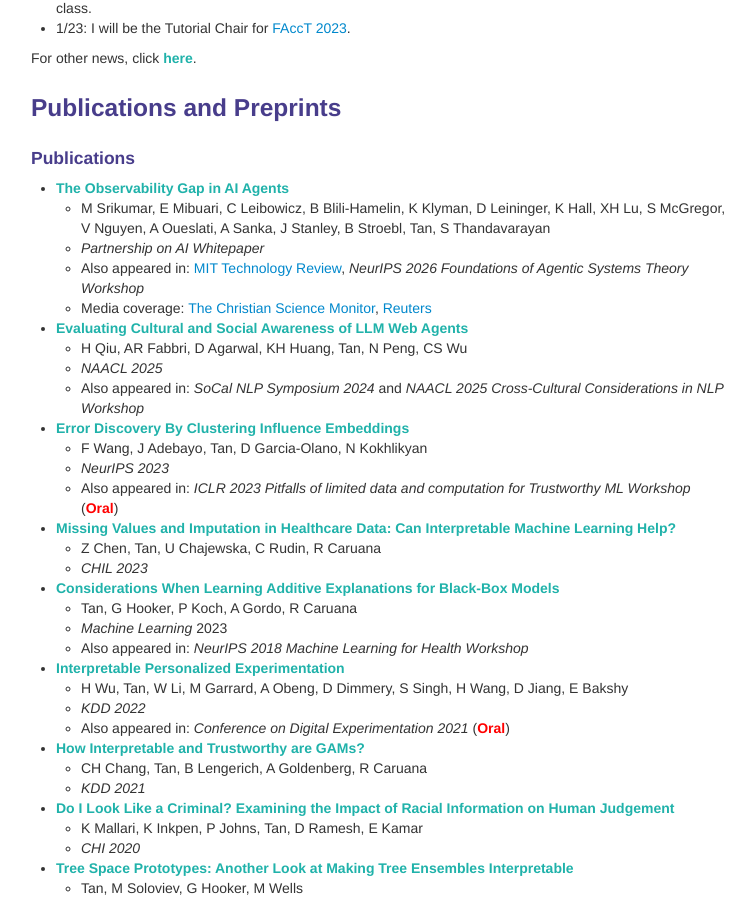
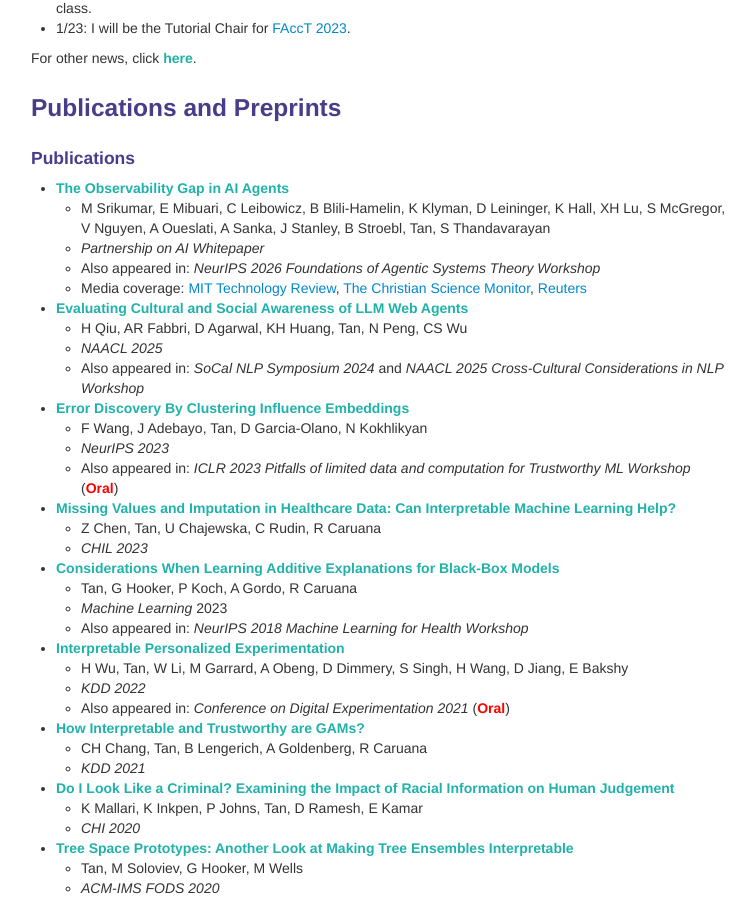
Before and after one commit to shftan/shftan.github.io, a Jekyll site: the page built from index.md, in a window 1280 px wide and 900 px high, scrolled down 694 px. Shown: the whole window, without its empty margins (259-1014 px from the left). Built offline with Jekyll 4.4.1, drawn with Linux system fonts in a browser that asks for light colours.

```diff
--- a/index.md
+++ b/index.md
@@ -47,8 +47,8 @@ For other news, click <a class="paper" href="oldernews.html">here</a>.
 - <a class="paper" href="https://partnershiponai.org/wp-content/uploads/2026/10/PAI_obervability-gap-in-ai-agents.pdf">The Observability Gap in AI Agents</a>
    - M Srikumar, E Mibuari, C Leibowicz, B Blili-Hamelin, K Klyman, D Leininger, K Hall, XH Lu, S McGregor, V Nguyen, A Oueslati, A Sanka, J Stanley, B Stroebl, Tan, S Thandavarayan
    - _Partnership on AI Whitepaper_
-    - Also appeared in: [MIT Technology Review](https://www.technologyreview.com/2026/10/29/1147824/monitor-ai-agents-actions-real-time/), _NeurIPS 2026 Foundations of Agentic Systems Theory Workshop_
-    - Media coverage: [The Christian Science Monitor](https://proof.csmonitor.com/Business/2026/1007/ai-agents-security-gaps-report), [Reuters](https://www.reuters.com/commentary/breakingviews/oxford-summit-rings-alarm-corporate-ai-2026-10-19)
+    - Also appeared in: _NeurIPS 2026 Foundations of Agentic Systems Theory Workshop_
+    - Media coverage: [MIT Technology Review](https://www.technologyreview.com/2026/10/29/1147824/monitor-ai-agents-actions-real-time/), [The Christian Science Monitor](https://proof.csmonitor.com/Business/2026/1007/ai-agents-security-gaps-report), [Reuters](https://www.reuters.com/commentary/breakingviews/oxford-summit-rings-alarm-corporate-ai-2026-10-19)
 - <a class="paper" href="https://arxiv.org/abs/2410.23252">Evaluating Cultural and Social Awareness of LLM Web Agents</a>
    - H Qiu, AR Fabbri, D Agarwal, KH Huang, Tan, N Peng, CS Wu
    - _NAACL 2025_
```
